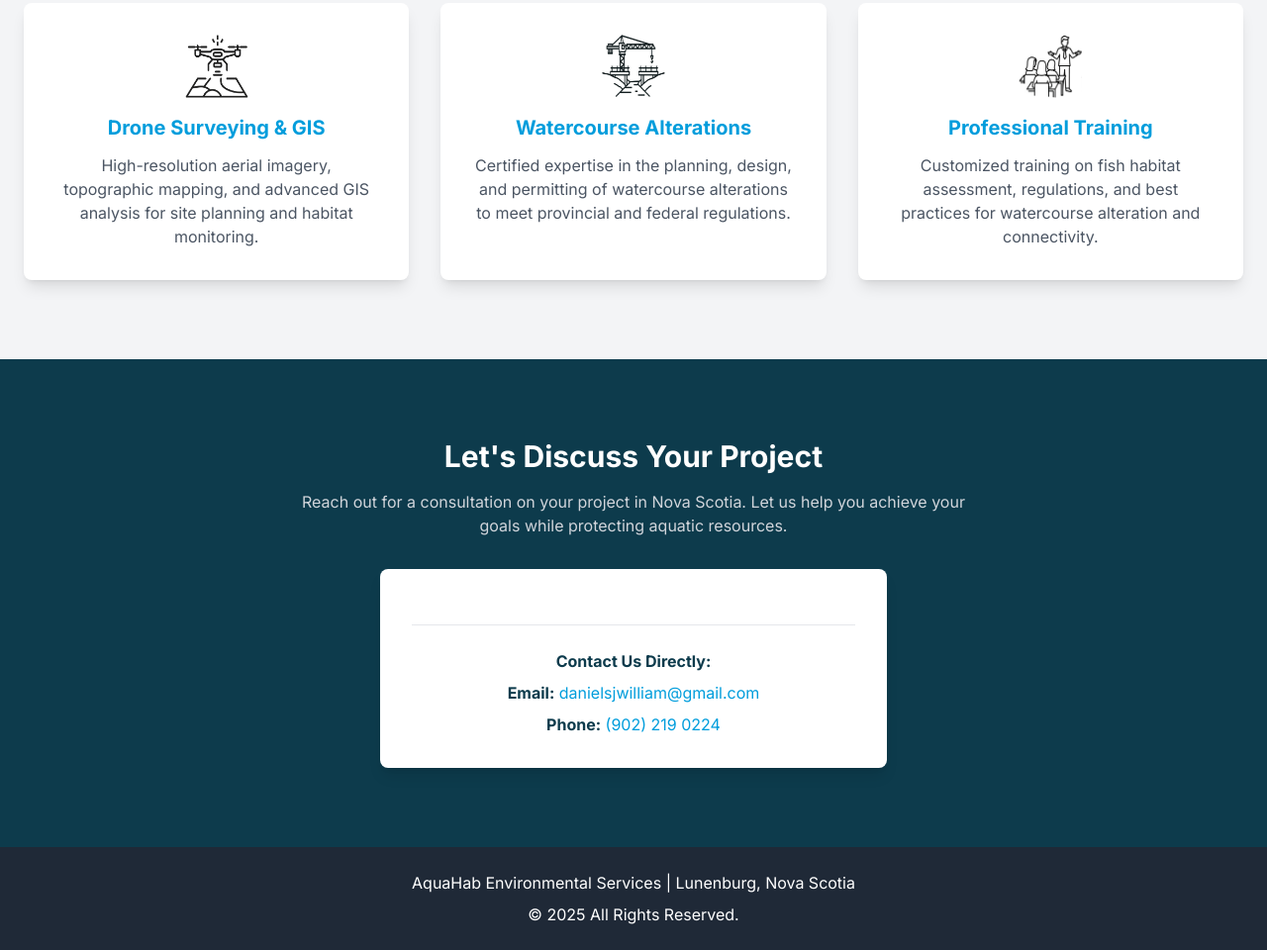
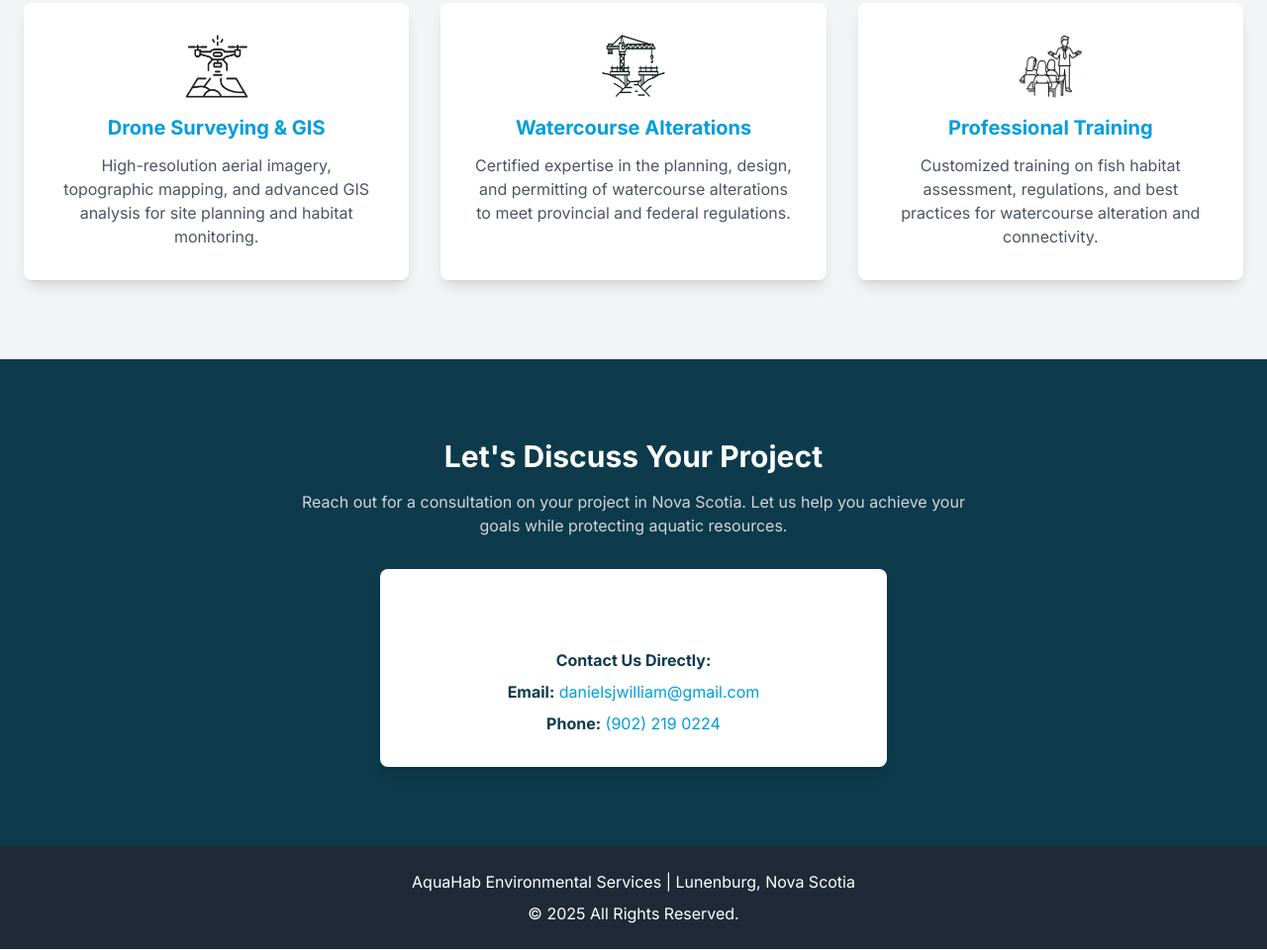
Before and after one commit to WDAN72/aquahabwebsite, a plain HTML site: page index.html in a window 1280 px wide. Shown: the part 1889-2849 px from the top of the page at 99% size. Drawn offline with nearby package versions, Linux system fonts and the light colour scheme.

Commit message:
Update index.html

```diff
--- a/index.html
+++ b/index.html
@@ -166,7 +166,7 @@
                 </p>
                 <div class="bg-white p-8 rounded-lg shadow-lg max-w-lg mx-auto text-left text-brand-dark">
 
-                    <div class="text-center mt-6 border-t pt-6">
+                    <div class="text-center mt-6 pt-6">
                         <p class="mb-2"><strong>Contact Us Directly:</strong></p>
                         <p class="mb-2"><strong>Email:</strong> <a href="mailto:danielsjwilliam@gmail.com" class="text-brand-accent hover:underline">danielsjwilliam@gmail.com</a></p>
                         <p><strong>Phone:</strong> <a href="tel:902-219-0224" class="text-brand-accent hover:underline">(902) 219 0224</a></p>
```
